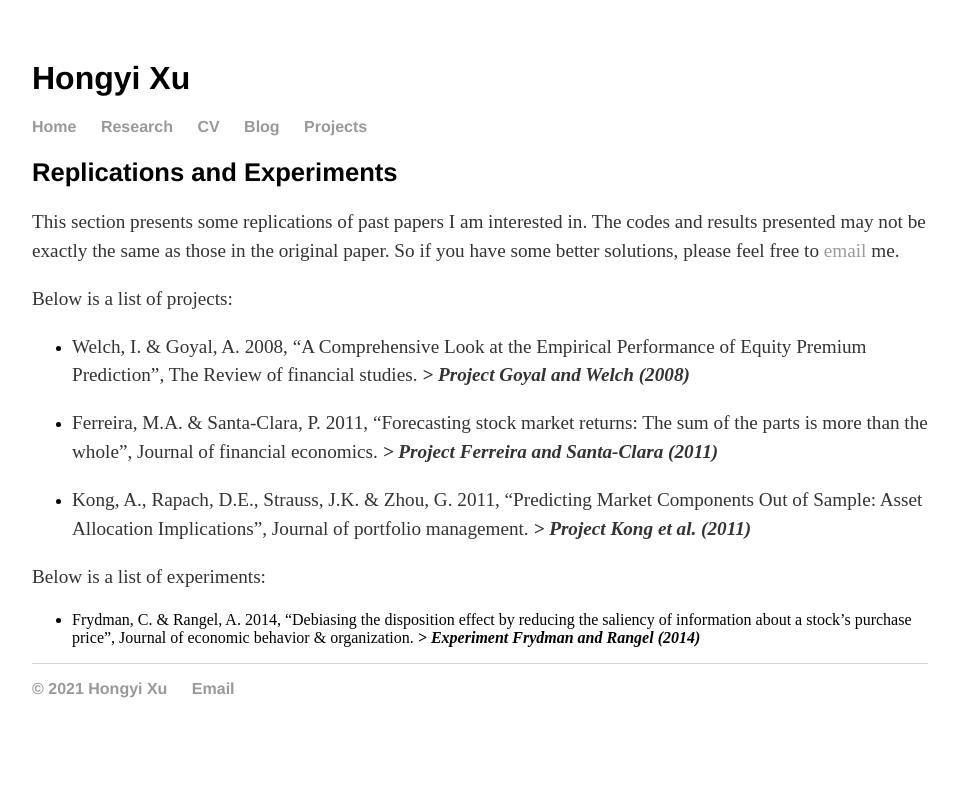
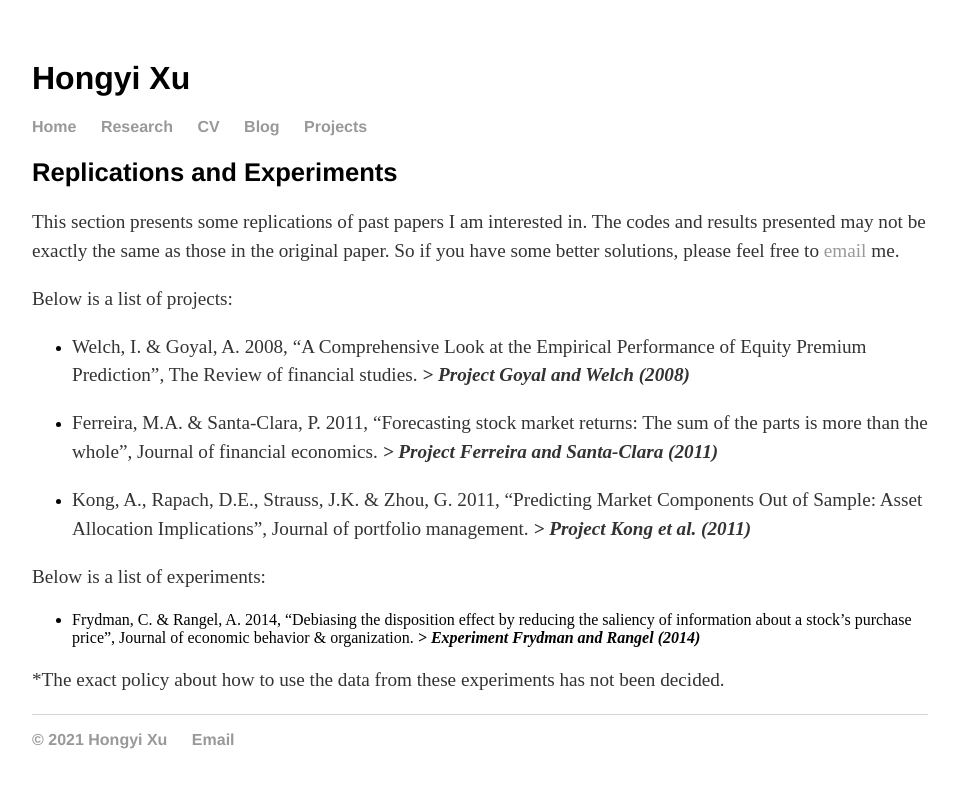
Before and after one commit to hongyileoxu/hongyileoxu.github.io, a Jekyll site: the page built from projects/index.md, in a window 1280 px wide. Shown: the top 788 px of the page, without its empty margins (160-1119 px from the left). Built offline with Jekyll 4.4.1, drawn with Linux system fonts in a browser that asks for light colours.

Commit message:
Update index.md
minor edits

```diff
--- a/projects/index.md
+++ b/projects/index.md
@@ -15,3 +15,5 @@ Below is a list of projects:
 
 Below is a list of experiments:
 - Frydman, C. & Rangel, A. 2014, "Debiasing the disposition effect by reducing the saliency of information about a stock's purchase price", Journal of economic behavior & organization. _**> Experiment Frydman and Rangel (2014)**_
+
+*The exact policy about how to use the data from these experiments has not been decided.
```
